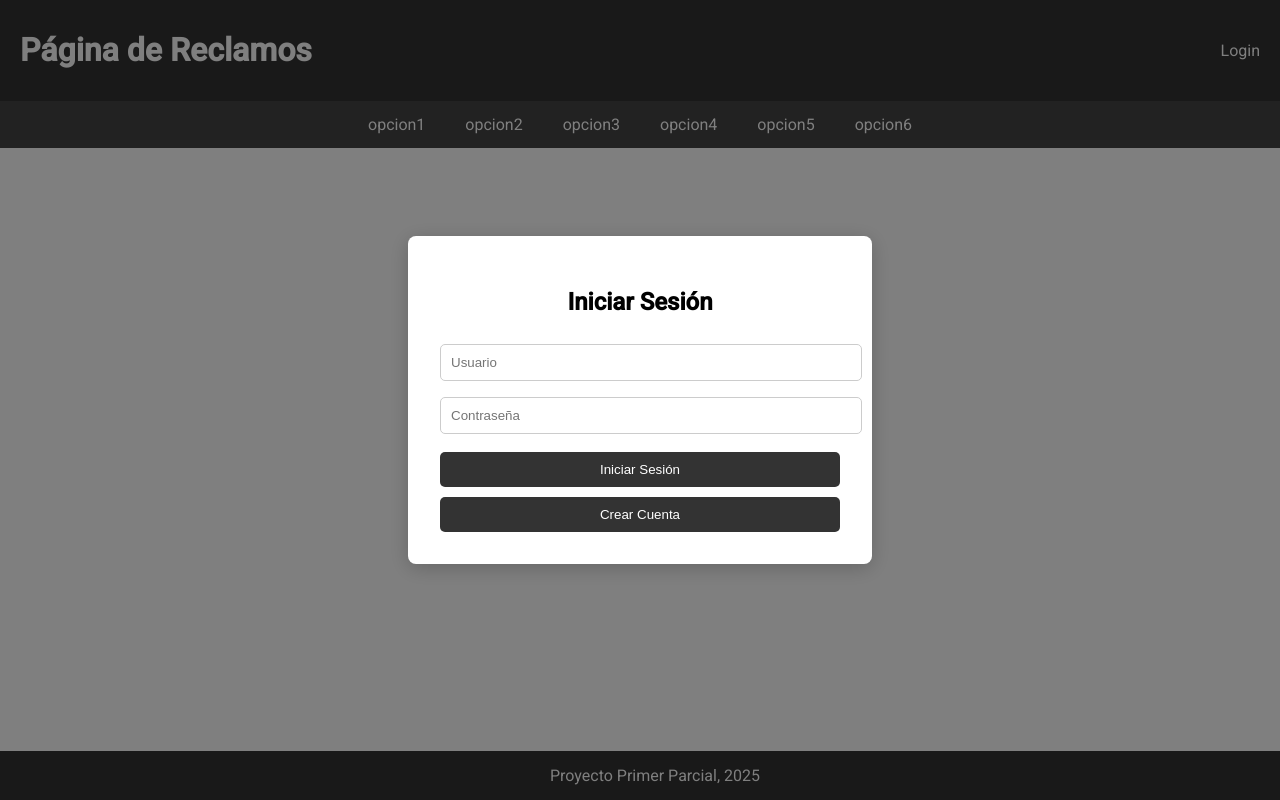
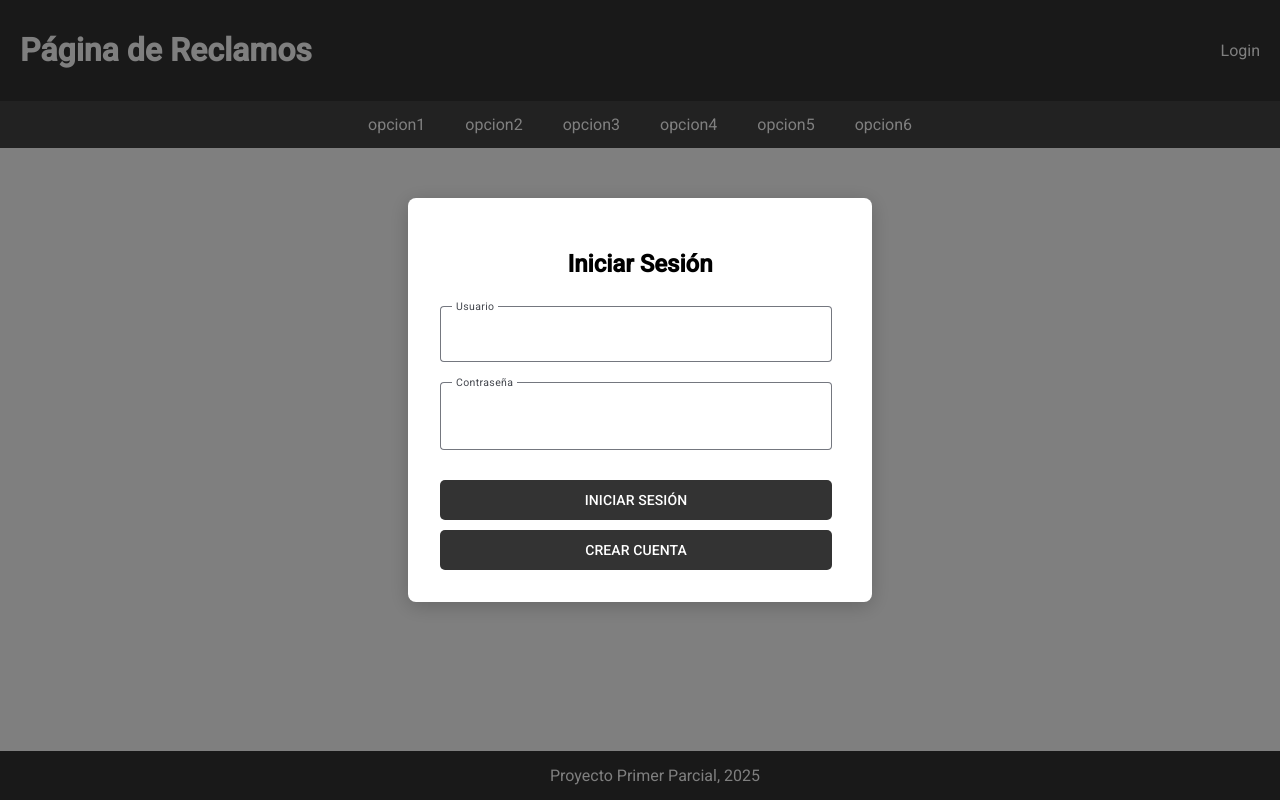
Before and after one commit to UsuarioGenerico1/proyecto-angular, an Angular app: page /login in a window 1280 px wide. Built offline with nearby package versions, Linux system fonts and the light colour scheme.

Commit message:
Creacion de Formulario Login/Creacion de usuario

```diff
--- a/src/app/components/login/login.component.css
+++ b/src/app/components/login/login.component.css
@@ -18,21 +18,33 @@
       width: 100%;
       max-width: 400px;
       animation: fadeIn 0.3s ease-out;
+      max-height: 80vh; /* Altura máxima del 80% del viewport */
+      display: flex;
+      flex-direction: column;
 
      }
+     .login-container form {
+        overflow-y:scroll; /* Añade scroll vertical cuando sea necesario */
+        padding-right: 8px;
+        padding-top: 8px; /* Espacio para evitar que el scroll tape contenido */
+
+        }
 
     .login-container h2 {
       text-align: center;
       margin-bottom: 20px;
+      flex-shrink: 0;
     }
 
     .login-container input[type="text"],
     .login-container input[type="password"] {
+      max-height: 0.25px;
       width: 100%;
       padding: 10px;
       margin: 8px 0;
       border: 1px solid #ccc;
       border-radius: 5px;
+
     }
 
     .login-container button {
@@ -45,7 +57,17 @@
       cursor: pointer;
       margin-top: 10px;
     }
+    mat-form-field {
+      width: 100%;
+      font-size: 14px;
 
+    }
+    .compact-input {
+      font-size: 0.875rem;
+      padding: 0.5em 0;
+      max-height: 0.25px;
+
+    }
     .login-container button:hover {
       background-color: #555;
     }
--- a/src/app/components/login/login.component.html
+++ b/src/app/components/login/login.component.html
@@ -1,12 +1,77 @@
+<div class="login-page">
+  <div class="login-container">
+    <h2>{{ isRegistering ? 'Crear Cuenta' : 'Iniciar Sesión' }}</h2>
 
- <div class="login-page">
-  <div class="login-container">
-    <h2>Iniciar Sesión</h2>
-    <form action="#" method="post">
-      <input type="text" placeholder="Usuario" name="usuario" required>
-      <input type="password" placeholder="Contraseña" name="contraseña" required>
-      <button type="submit">Iniciar Sesión</button>
-      <button type="button">Crear Cuenta</button>
-    </form>
+    @if (!isRegistering) {
+      <form (ngSubmit)="login()">
+        <mat-form-field appearance="outline" floatLabel="always">
+          <mat-label>Usuario</mat-label>
+          <input matInput class="compact-input">
+        </mat-form-field>
+
+        <mat-form-field appearance="outline" floatLabel="always">
+          <mat-label>Contraseña</mat-label>
+          <input matInput type="password" class="compact-input">
+        </mat-form-field>
+
+        <button mat-flat-button color="primary" class="action-btn" type="submit">INICIAR SESIÓN</button>
+        <button mat-button class="toggle-btn" type="button" (click)="toggleRegister()">CREAR CUENTA</button>
+      </form>
+    }
+
+    @if (isRegistering) {
+      <form (ngSubmit)="register()">
+
+
+        <mat-form-field appearance="outline" floatLabel="always">
+          <mat-label>Nombre</mat-label>
+          <input matInput class="compact-input">
+        </mat-form-field>
+
+        <mat-form-field appearance="outline" floatLabel="always">
+          <mat-label>Apellido</mat-label>
+          <input matInput class="compact-input">
+        </mat-form-field>
+
+        <mat-form-field appearance="outline" floatLabel="always">
+          <mat-label>Genero</mat-label>
+          <mat-select placeholder="Seleccione...">
+             <mat-option value="Masculino">Masculino</mat-option>
+            <mat-option value="Femenino">Femenino</mat-option>
+          </mat-select>
+          <input matInput class="compact-input">
+
+        </mat-form-field>
+
+        <mat-form-field appearance="outline" floatLabel="always">
+          <mat-label>Tipo de usuario</mat-label>
+          <mat-select placeholder="Seleccione...">
+             <mat-option value="Ciudadano">Ciudadano</mat-option>
+            <mat-option value="Funcionario">Funcionario</mat-option>
+          </mat-select>
+          <input matInput class="compact-input">
+
+        </mat-form-field>
+
+
+        <mat-form-field appearance="outline" floatLabel="always">
+          <mat-label>Correo electrónico</mat-label>
+          <input matInput type="email" class="compact-input">
+        </mat-form-field>
+
+        <mat-form-field appearance="outline" floatLabel="always">
+          <mat-label>Direccion</mat-label>
+          <input matInput class="compact-input">
+        </mat-form-field>
+
+        <mat-form-field appearance="outline" floatLabel="always">
+          <mat-label>Contraseña</mat-label>
+          <input matInput type="password" class="compact-input">
+        </mat-form-field>
+
+        <button mat-flat-button color="primary" class="action-btn" type="submit">REGISTRARSE</button>
+        <button mat-button class="toggle-btn" type="button" (click)="toggleRegister()">VOLVER A LOGIN</button>
+      </form>
+    }
   </div>
 </div>
--- a/src/app/components/login/login.component.ts
+++ b/src/app/components/login/login.component.ts
@@ -1,11 +1,37 @@
 import { Component } from '@angular/core';
+import { CommonModule } from '@angular/common';
+import { MatCardModule } from '@angular/material/card';
+import { MatButtonModule } from '@angular/material/button';
+import { MatFormFieldModule } from '@angular/material/form-field';
+import { MatInputModule } from '@angular/material/input';
+import { MatOption, MatSelectModule } from '@angular/material/select';
 
 @Component({
   selector: 'app-login',
-  imports: [],
+  imports: [
+    CommonModule,
+    MatCardModule,
+    MatButtonModule,
+    MatFormFieldModule,
+    MatInputModule,
+    MatSelectModule,
+    MatOption
+  ],
   templateUrl: './login.component.html',
   styleUrl: './login.component.css'
 })
 export class LoginComponent {
+  isRegistering = false;
 
+  toggleRegister() {
+    this.isRegistering = !this.isRegistering;
+  }
+
+  login() {
+    // Lógica para iniciar sesión
+  }
+
+  register() {
+    // Lógica para registrar usuario
+  }
 }
```
